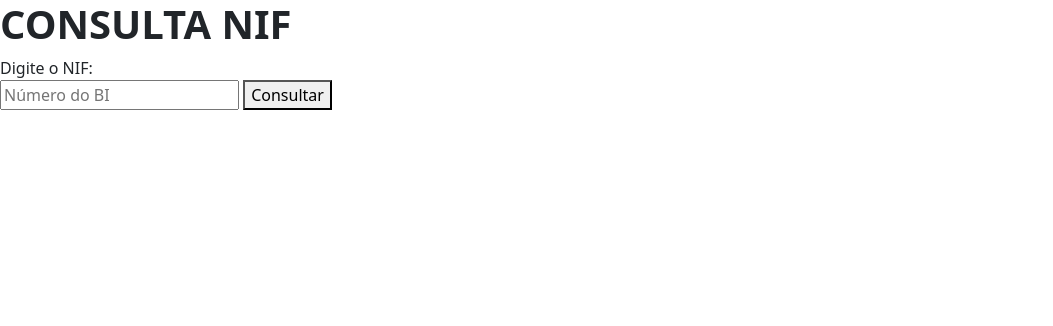
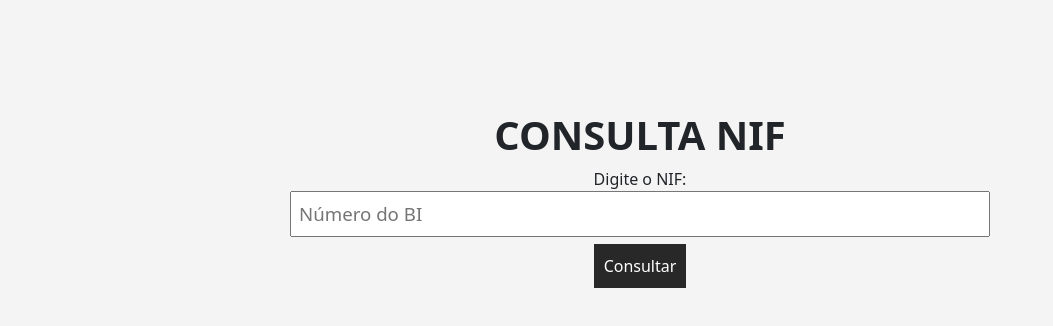
Before and after one commit to waalexan/NIF_API, a website: page api/templates/try_api.html in a window 1280 px wide. Shown: the top 326 px of the page, without its empty margins (0-1053 px from the left). Drawn offline with nearby package versions, Linux system fonts and the light colour scheme; files that its build step writes are made by us from their sources; the site is published under a folder, as on GitHub Pages, so addresses that start at the root find nothing.

Commit message:
config web page

```diff
--- a/api/templates/try_api.html
+++ b/api/templates/try_api.html
@@ -8,7 +8,7 @@
     <link href="https://cdn.jsdelivr.net/npm/bootstrap@5.3.3/dist/css/bootstrap.min.css" rel="stylesheet"
         integrity="sha384-QWTKZyjpPEjISv5WaRU9OFeRpok6YctnYmDr5pNlyT2bRjXh0JMhjY6hW+ALEwIH" crossorigin="anonymous">
     <link href='https://unpkg.com/boxicons@2.1.4/css/boxicons.min.css' rel='stylesheet'>
-    <link rel="stylesheet" href="/../asset/css/style.css">
+    <link rel="stylesheet" href="../asset/css/style.css">
 </head>
 
 <body>
```
